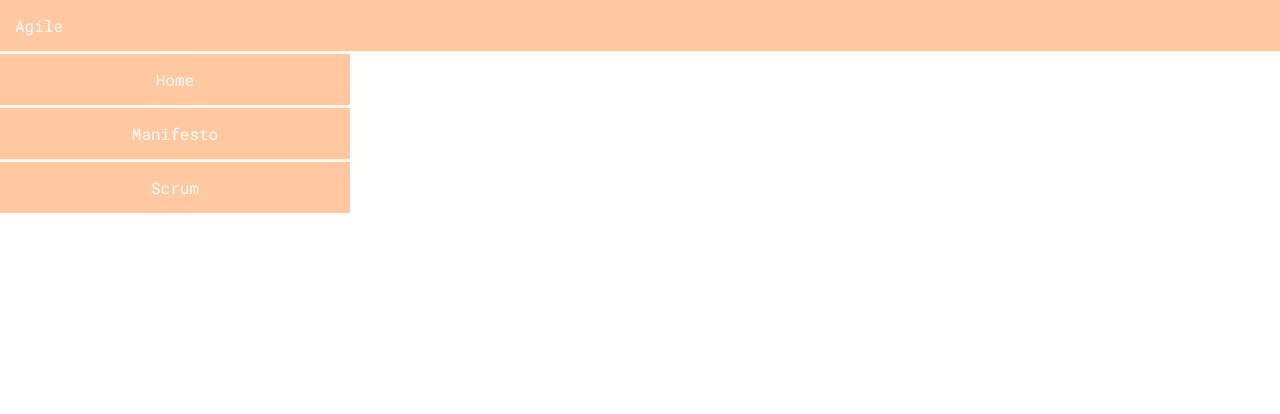
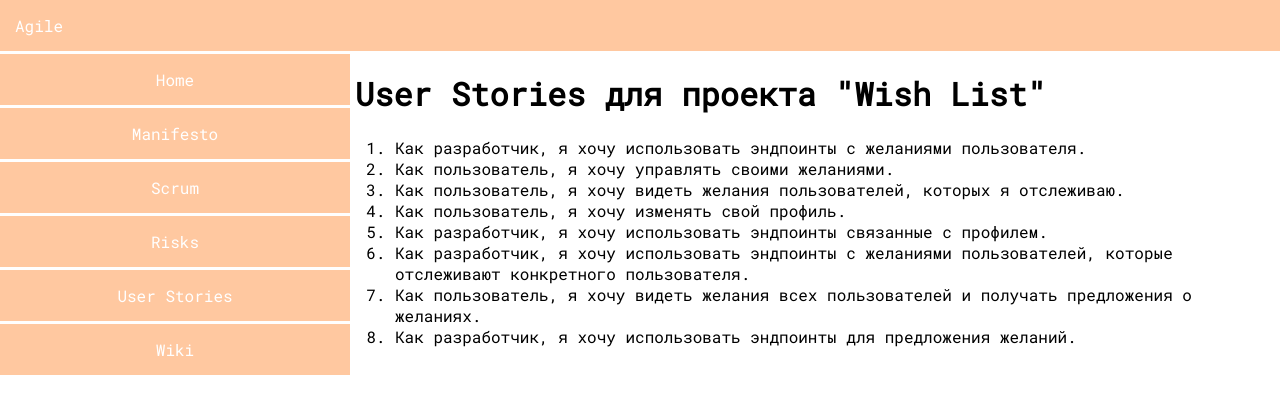
Before and after one commit to Roasteg/agile-eng, a Vue app: page /stories-rus in a window 1280 px wide. Shown: the top 414 px of the page. Built offline with nearby package versions, Linux system fonts and the light colour scheme.

Commit message:
Risks and wiki page added

```diff
--- a/src/components/Navbar.vue
+++ b/src/components/Navbar.vue
@@ -3,6 +3,9 @@
     <router-link to="/" active-class="active" exact>Home</router-link>
     <router-link to="/manifesto" active-class="active">Manifesto</router-link>
     <router-link to="/scrum" active-class="active">Scrum</router-link>
+    <router-link to="/risks" active-class="active">Risks</router-link>
+    <router-link to="/stories-rus" active-class="active">User Stories</router-link>
+    <router-link to="/wiki" active-class="active">Wiki</router-link>
   </nav>
 </template>
 
--- a/src/main.js
+++ b/src/main.js
@@ -5,6 +5,8 @@ import VueRouter from "vue-router";
 import Home from "./views/Home";
 import Manifesto from "./views/Manifesto";
 import Scrum from "./views/Scrum";
+import Risks_eng from "./views/Risks";
+import Stories_rus from "./views/Stories-rus";
 
 Vue.config.productionTip = false;
 
@@ -22,7 +24,20 @@ const routes = [
   {
     path: "/scrum",
     component: Scrum
+  },
+  {
+    path: "/stories-rus",
+    component: Stories_rus
+  },
+  {
+    path:"/risks",
+    component: Risks_eng
+  },
+  {
+    path: "/wiki",
+    beforeEnter() {location.href = 'https://dev.azure.com/bredbrains/Wish%20List/_wiki/wikis/Wish-List.wiki/2/Introduction'}
   }
+
 ];
 
 const router = new VueRouter({
--- /dev/null
+++ b/src/views/Risks.vue
@@ -0,0 +1,58 @@
+<template>
+  <div id="risks-eng">
+    <h1>Wish-list risks</h1>
+    <table>
+      <tbody>
+      <tr>
+        <td>Risk №</td>
+        <td>Risk description</td>
+        <td>Likelihood of the risk occurring</td>
+      </tr>
+      <tr>
+        <td>1</td>
+        <td>Project schedule is not clearly defined or understood</td>
+        <td class="medium">Medium</td>
+      </tr>
+      <tr>
+        <td>2</td>
+        <td>Estimating/or scheduling errors</td>
+        <td class="low">Low</td>
+      </tr>
+      <tr>
+        <td>3</td>
+        <td>Unplanned work that must be accommodated</td>
+        <td class="low">Low</td>
+      </tr>
+      </tbody>
+    </table>
+  </div>
+</template>
+
+<script>
+export default {
+  name: "Risks-eng"
+}
+</script>
+
+<style scoped lang="scss">
+p {
+  overflow: hidden;
+  text-overflow: ellipsis;
+  word-wrap: break-word;
+  max-width: 90%;
+}
+
+table, td {
+  border: 1px solid;
+  border-collapse: collapse;
+  letter-spacing: 2px;
+  text-align: center;
+  padding: 20px;
+  .low{
+    background: #00b400;
+  }
+  .medium{
+    background: #ffff00;
+  }
+}
+</style>
--- /dev/null
+++ b/src/views/Stories-rus.vue
@@ -0,0 +1,30 @@
+<template>
+  <div id="stories-rus">
+    <h1>User Stories для проекта "Wish List"</h1>
+    <ol>
+      <li>Как разработчик, я хочу использовать эндпоинты с желаниями пользователя.</li>
+      <li>Как пользователь, я хочу управлять своими желаниями.</li>
+      <li>Как пользователь, я хочу видеть желания пользователей, которых я отслеживаю.</li>
+      <li>Как пользователь, я хочу изменять свой профиль.</li>
+      <li>Как разработчик, я хочу использовать эндпоинты связанные с профилем.</li>
+      <li>Как разработчик, я хочу использовать эндпоинты с желаниями пользователей, которые отслеживают конкретного пользователя.</li>
+      <li>Как пользователь, я хочу видеть желания всех пользователей и получать предложения о желаниях.</li>
+      <li>Как разработчик, я хочу использовать эндпоинты для предложения желаний.</li>
+    </ol>
+  </div>
+</template>
+
+<script>
+export default {
+  name: "Stories-rus"
+}
+</script>
+
+<style scoped lang="scss">
+ol {
+  overflow: hidden;
+  text-overflow: ellipsis;
+  word-wrap: break-word;
+  max-width: 90%;
+}
+</style>
```
